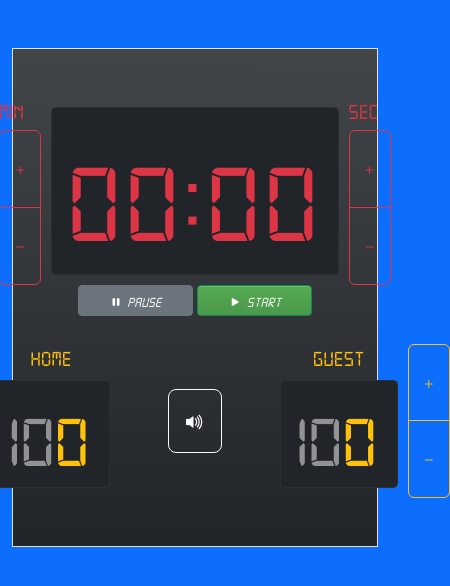
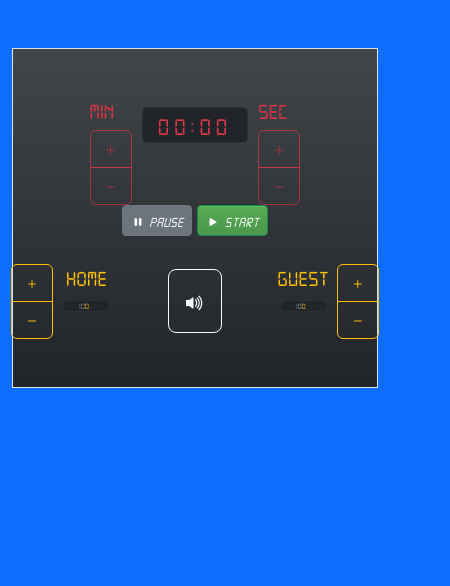
Before and after one commit to micorayen/basketballScorekeeper-repo, a plain HTML site: page index.html in a window 390 px wide. Shown: the whole page, 450 px wide, since content can reach past the window. Drawn offline with nearby package versions, Linux system fonts and the light colour scheme; a web font is replaced by a local one.

Commit message:
Commit: General cleanup and improvements
This commit includes:
- General code cleanup for enhanced readability
- Implementation of responsive web design using CSS media queries
- Addition of a buzzer activation function when the clock hits zero
- Enhancement of the scoring system to disallow scores below zero

```diff
--- a/app.css
+++ b/app.css
@@ -1,13 +1,13 @@
 @font-face {
-  font-family: "digital-clock-fonts";
-  /* src: url("put_the_location_to_your_font.ttf or .otf"); */
+  font-family: "digital-clock-font";
   src: url("bootrap_v5.3/font/digital-clock.ttf");
 }
+
 * {
   box-sizing: border-box;
   margin: 0;
   padding: 0;
-  font-family: "digital-clock-fonts";
+  font-family: "digital-clock-font";
   letter-spacing: 0.3px;
 }
 
@@ -47,7 +47,6 @@
   border: none;
   border-radius: 5px;
   cursor: regular;
-
   min-width: 115px;
   background-color: #565656;
 }
@@ -66,19 +65,103 @@ button:not(:disabled):active {
   box-shadow: inset 0 1px 0px 0px #60bf5e;
 }
 
-#start.running {
-  background: linear-gradient(to bottom, #d8a740, #c29638);
-  box-shadow: inset 0 1px 0px 0px #e0b759;
-}
-/* Additional  */
-/* .text-white-50::first-line {
-  color: rgba(255, 255, 255, 0.5);
-} */
-
 .gray {
   color: rgba(255, 255, 255, 0.5);
 }
-/* .red::first-line::first-letter { */
-/* .red::first-letter::first-letter {
-  color: rgba(255, 255, 255, 0.5);
-} */
+
+/* Media Queries ==================== */
+/* XL */
+@media (max-width: 1400px) {
+  #time {
+    font-size: 8rem;
+  }
+
+  .score {
+    font-size: 5rem;
+  }
+}
+
+/* LG */
+@media (max-width: 992px) {
+  #time {
+    font-size: 6.5rem;
+  }
+
+  .score {
+    font-size: 4rem;
+  }
+}
+
+/* MD */
+@media (max-width: 768px) {
+  #time {
+    font-size: 6rem;
+  }
+
+  .score {
+    font-size: 3.5rem;
+  }
+  .btn-clock {
+    min-width: 90px;
+  }
+}
+
+/* SM */
+@media (max-width: 576px) {
+  #time {
+    font-size: 5rem;
+  }
+
+  .score {
+    font-size: 3rem;
+  }
+  .btn-clock {
+    min-width: 70px;
+  }
+}
+
+@media (max-width: 500px) {
+  #time {
+    font-size: 4rem;
+  }
+
+  .score {
+    font-size: 2rem;
+  }
+
+  .btn-clock {
+    min-width: 60px;
+  }
+}
+
+@media (max-width: 450px) {
+  #time {
+    font-size: 3rem;
+  }
+
+  .score {
+    font-size: 1rem;
+  }
+
+  .btn-clock {
+    padding: 2px 5px;
+    border-radius: 3px;
+    min-width: 40px;
+  }
+}
+
+@media (max-width: 420px) {
+  #time {
+    font-size: 1.5rem;
+  }
+
+  .score {
+    font-size: 0.5rem;
+  }
+
+  .btn-clock {
+    padding: 1px 2px;
+    border-radius: 2px;
+    min-width: 30px;
+  }
+}
--- a/app.js
+++ b/app.js
@@ -24,7 +24,12 @@ function startTimer(duration, display) {
     if (--timer < 0) {
       // timer = duration; // Repeating Countdown
       clearInterval(intervalId);
+      soundBuzzer();
       btnPause.disabled = true;
+      p1.buttonAdd.disabled = true;
+      p1.buttonDeduct.disabled = true;
+      p2.buttonAdd.disabled = true;
+      p2.buttonDeduct.disabled = true;
     }
   }, 1000);
 
@@ -89,6 +94,7 @@ btn_secsToDeduct.addEventListener("click", function () {
 let numberText;
 let firstTwoChars;
 let coloredText;
+
 const btn_buzzer = document.getElementById("buzzer");
 
 const p1 = {
@@ -111,7 +117,7 @@ let isGameOver = false;
 // Function for Adding/Deducting and Displaying Scores
 function updateScore(player, opponent) {
   if (!isGameOver) {
-    player.score += 5;
+    player.score += 1;
 
     if (player.score < 100 && player.score >= 10) {
       numberText = "1" + player.score;
@@ -128,7 +134,8 @@ function updateScore(player, opponent) {
 
 function deductScore(player, opponent) {
   if (!isGameOver) {
-    player.score -= 5;
+    if (player.score > 0) {
+      player.score -= 1;
 
       if (player.score < 100 && player.score >= 10) {
         numberText = "1" + player.score;
@@ -139,12 +146,13 @@ function deductScore(player, opponent) {
       } else {
         player.display.textContent = player.score;
       }
-    console.log(`AddScore: ${player.score}`);
     }
+  }
+  console.log(`DeductScore: ${player.score}`);
 }
 
 function updateScoreDisplay(player, charCounts) {
-  // WorkAround: Wrapping the first 2-char in a <span>
+  // WorkAround: Wrapping the first 1 or 2-char in a <span>
   // to allows for specific styling of the player's score
   firstTwoChars = numberText.substring(0, charCounts);
   coloredText = `<span class="gray">${firstTwoChars}</span>${numberText.substring(
@@ -171,6 +179,16 @@ p1.buttonDeduct.addEventListener("click", () => {
 p2.buttonDeduct.addEventListener("click", () => {
   deductScore(p2, p1);
 });
+
+let buzzerSound = new Audio("resources/basketball-buzzer.wav");
+
+btn_buzzer.addEventListener("click", () => {
+  soundBuzzer();
+});
+
+function soundBuzzer() {
+  buzzerSound.play();
+}
 // End of Home and Guest Team Score Elements =========
 
 // Load from the Start ===================================
@@ -182,4 +200,9 @@ document.addEventListener("DOMContentLoaded", () => {
 
   p1.display.innerHTML = coloredText;
   p2.display.innerHTML = coloredText;
+  //
+  btn_minsToAdd.disabled = true;
+  btn_minsToDeduct.disabled = true;
+  btn_secsToAdd.disabled = true;
+  btn_secsToDeduct.disabled = true;
 });
--- a/index.html
+++ b/index.html
@@ -5,10 +5,7 @@
     <meta name="viewport" content="width=device-width, initial-scale=1.0" />
     <title>Section Project: Points Keeper</title>
     <link rel="stylesheet" href="app.css" />
-
     <link rel="stylesheet" href="bootrap_v5.3/css/bootstrap.min.css" />
-    <link href="https://fonts.cdnfonts.com/css/alarm-clock" rel="stylesheet" />
-
     <link
       rel="stylesheet"
       href="https://cdn.jsdelivr.net/npm/bootstrap-icons@1.3.0/font/bootstrap-icons.css"
```
Also changed, not shown: 1 other file. Lines whose indentation alone changed are shown as unchanged.
